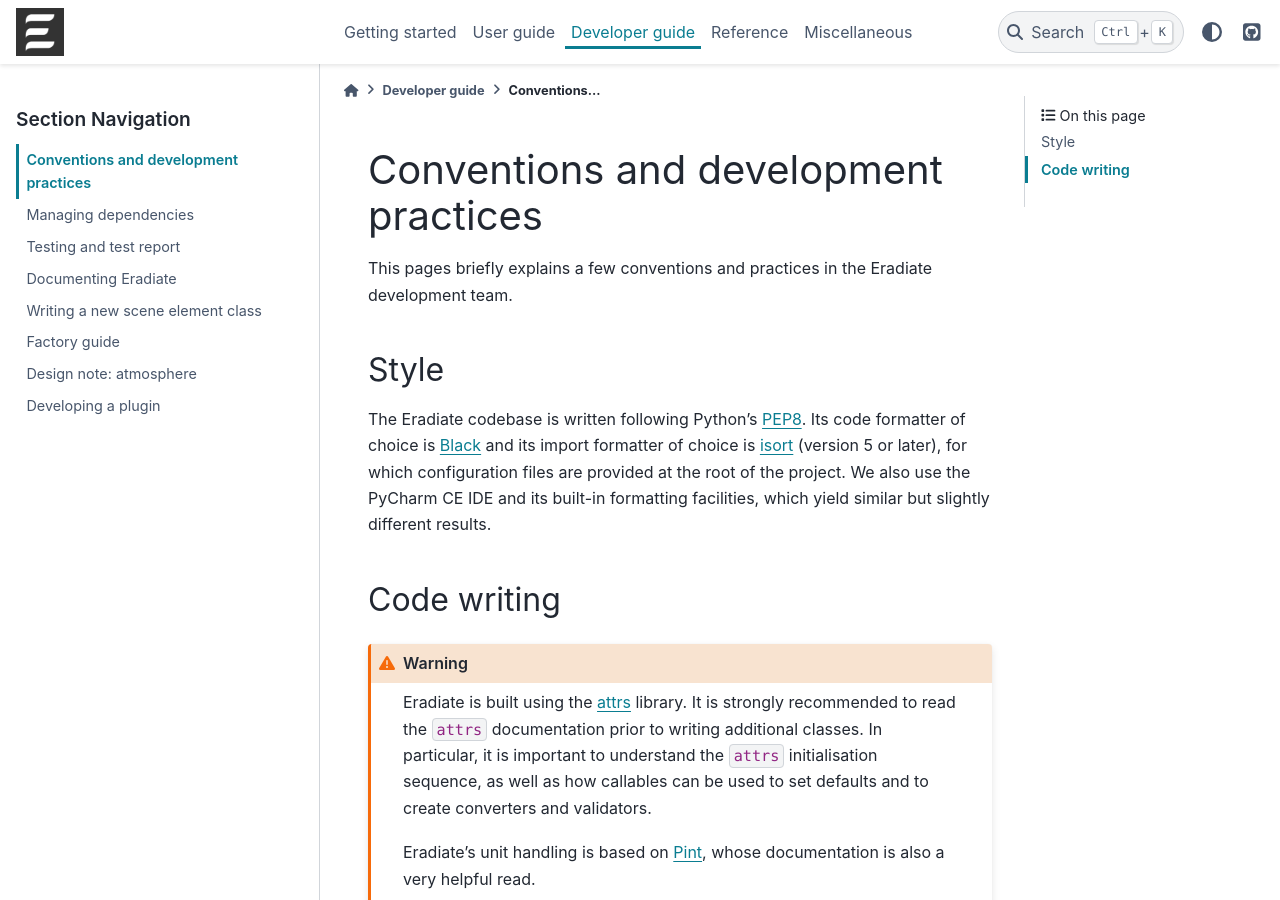
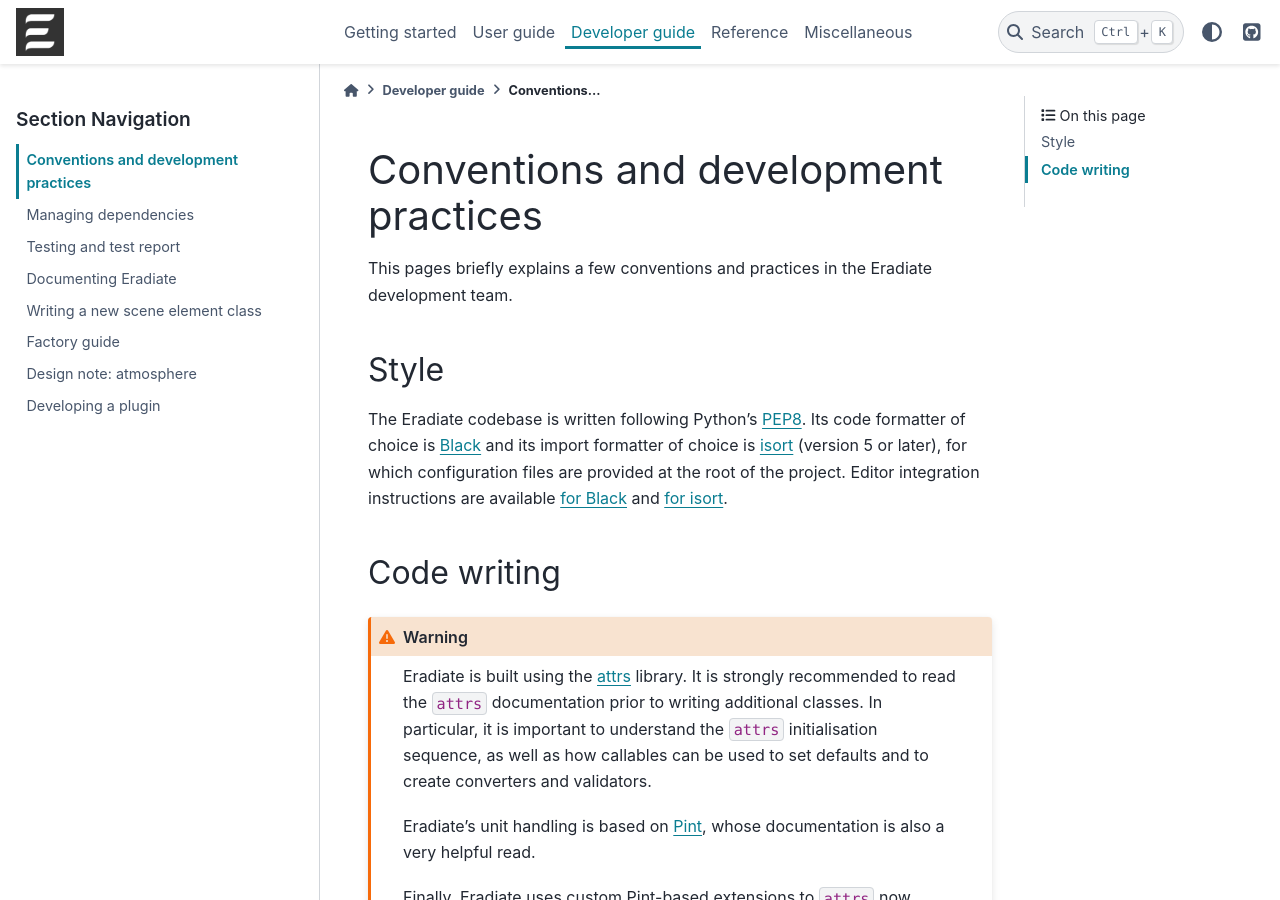
Before and after one commit to eradiate/eradiate, a Sphinx documentation site: the page built from docs/rst/developer_guide/conventions_practices.rst, in a window 1280 px wide and 900 px high. Built offline with Sphinx 7.4.7 and the PyData theme 0.15.4, drawn with Linux system fonts in a browser that asks for light colours; pages that are not in the unit, such as notebooks, are missing from menus.

Commit message:
Docs: Add instructions for consistent style enforcement

```diff
--- a/docs/rst/developer_guide/conventions_practices.rst
+++ b/docs/rst/developer_guide/conventions_practices.rst
@@ -11,11 +11,12 @@ Style
 
 The Eradiate codebase is written following Python's
 `PEP8 <https://www.python.org/dev/peps/pep-0008/>`_. Its code formatter of
-choice is `Black <https://https://black.readthedocs.io/>`_ and its import formatter of
-choice is `isort <https://pycqa.github.io/isort/>`_ (version 5 or later), for
-which configuration files are provided at the root of the project. We also use
-the PyCharm CE IDE and its built-in formatting facilities, which yield similar
-but slightly different results.
+choice is `Black <https://https://black.readthedocs.io/>`_ and its import
+formatter of choice is `isort <https://pycqa.github.io/isort/>`_ (version 5 or
+later), for which configuration files are provided at the root of the project.
+Editor integration instructions are available
+`for Black <https://black.readthedocs.io/en/stable/integrations/editors.html>`_
+and `for isort <https://github.com/pycqa/isort/wiki/isort-Plugins>`_.
 
 Code writing
 ------------
```
Also changed, not shown: 1 other file.
